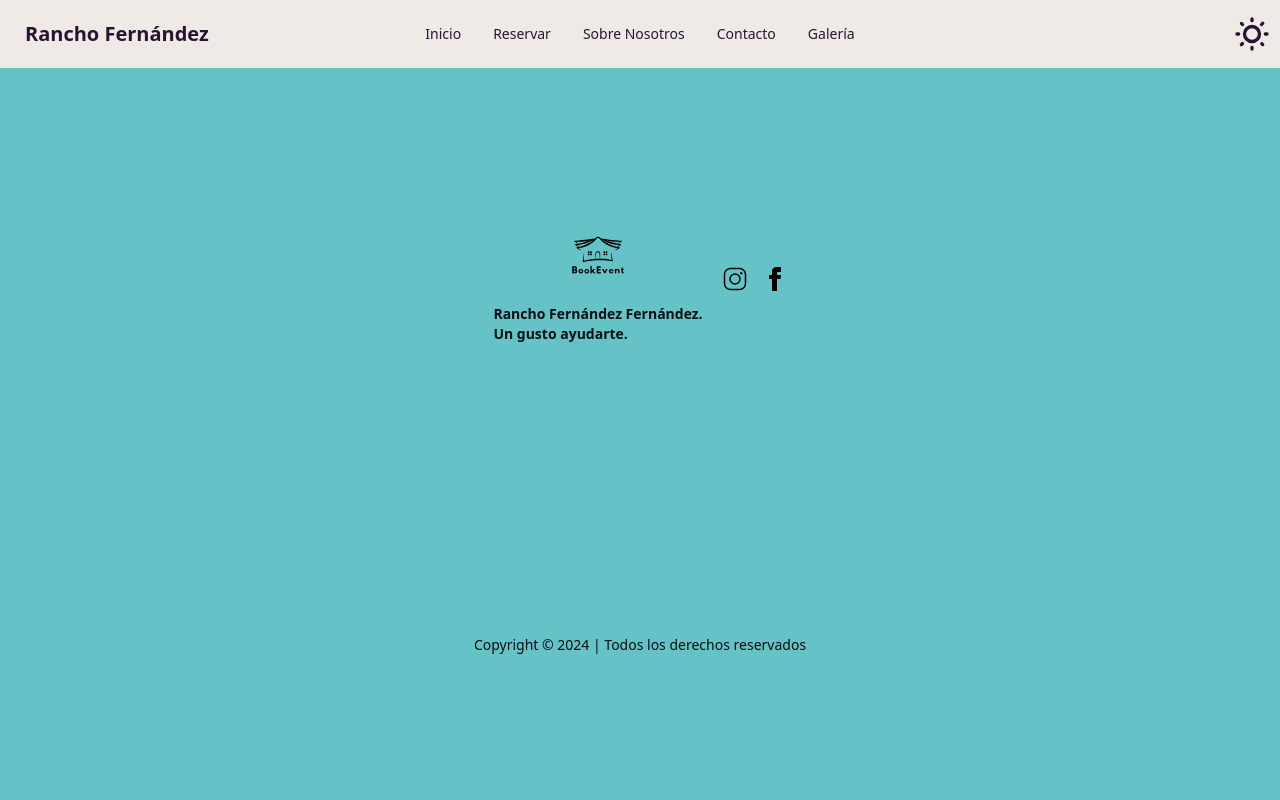
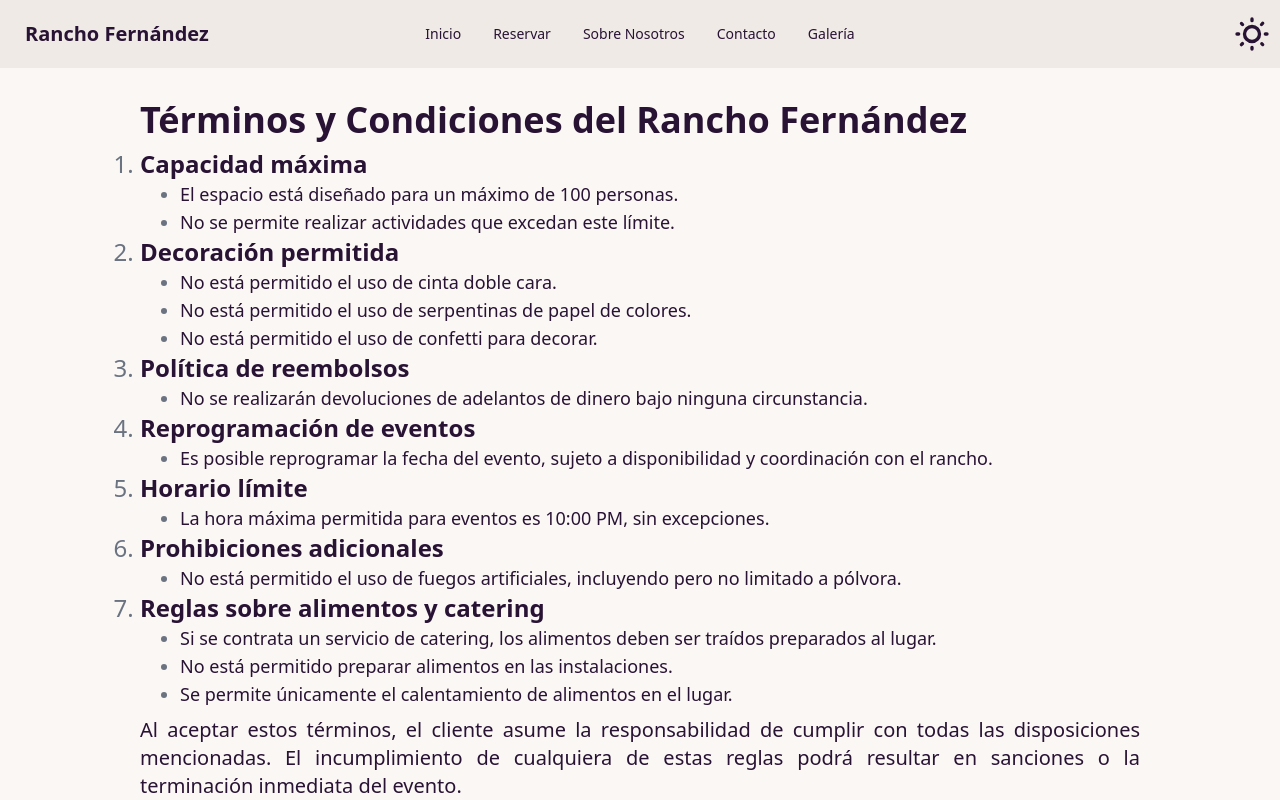
Before and after one commit to mortalcr/BookEvent, a Nuxt app: page /terms in a window 1280 px wide. Shown: the top 800 px of the page. Built offline with nearby package versions, Linux system fonts and the light colour scheme; no server answers; what v-calendar would draw is missing.

Commit message:
feat: add terms and conditions button and page

```diff
--- a/pages/book.vue
+++ b/pages/book.vue
@@ -82,11 +82,12 @@
             </div> -->
             <div class="mb-6">
               <h3 class="font-semibold mb-2">Precio</h3>
-              <p class="text-2xl font-bold">₡{{ values.map((service) => service.price).reduce((acc, price) => acc +
+              <p class="text-2xl font-bold mb-1">₡{{ values.map((service) => service.price).reduce((acc, price) => acc +
                 price, 0) }} CRC <span class="text-sm font-normal text-gray-500">por día</span>
               </p>
+              <p class="text-xs text-gray-500 font-semibold">Precio estimado*</p>
             </div>
-            <div id="paypal-button-container" :hidden="values.length < 1 || disabledDates.includes(formatDate(date))">
+            <div id="paypal-button-container" :hidden="!acceptedTerms || (values.length < 1 || disabledDates.includes(formatDate(date)))">
             </div>
             <div v-if="values.length < 1" role="alert" class="alert alert-error">
               <svg xmlns="http://www.w3.org/2000/svg" class="h-6 w-6 shrink-0 stroke-current" fill="none"
@@ -103,6 +104,12 @@
                   d="M10 14l2-2m0 0l2-2m-2 2l-2-2m2 2l2 2m7-2a9 9 0 11-18 0 9 9 0 0118 0z" />
               </svg>
               <span>La fecha seleccionada no se encuentra disponible.</span>
+            </div>
+            <div class="form-control">
+              <label for="terms" class="label cursor-pointer" :class="{'text-error': !acceptedTerms}">
+                <input class="checkbox me-2" v-model="acceptedTerms" type="checkbox">
+                <p>He leído y acepto los <NuxtLink class="link link-primary" target="_blank" href="/terms">términos y condiciones</NuxtLink>.</p>
+              </label>
             </div>
           </div>
         </div>
@@ -124,6 +131,7 @@ function formatDate(d: Date): string {
 }
 
 
+const acceptedTerms = ref(false);
 const color = useColorMode();
 const date = ref(new Date());
 const guests = ref(1);
--- /dev/null
+++ b/pages/terms.vue
@@ -0,0 +1,122 @@
+<template>
+  <div class="mx-auto p-4">
+    <section id="terms" class="flex flex-col gap-2 p-4">
+      <h1 class="text-4xl font-bold">Términos y Condiciones del Rancho Fernández</h1>
+
+      <ol class="list-decimal">
+        <li class="marker:text-2xl marker:text-gray-500" v-for="(term, idx) in terms" :key="idx">
+          <NuxtLink :id="term.id" :href="`#${term.id}`" class="link link-hover text-2xl font-bold">
+            {{ term.title }}
+          </NuxtLink>
+          <div>
+            <ul class="list-disc pl-10 text-lg">
+              <li class="marker:text-lg" v-for="(condition, jdx) in term.conditions" :key="jdx">
+                <NuxtLink :id="condition.id" :href="`#${condition.id}`">{{ condition.content }}</NuxtLink>
+              </li>
+            </ul>
+          </div>
+        </li>
+      </ol>
+
+      <p class="text-xl max-w-[1000px] text-justify">Al aceptar estos términos, el cliente asume la responsabilidad de
+        cumplir con todas las disposiciones
+        mencionadas. El incumplimiento de cualquiera de estas reglas podrá resultar en sanciones o la terminación
+        inmediata del evento.</p>
+    </section>
+  </div>
+</template>
+<script setup lang="ts">
+const terms = [
+  {
+    "id": "maximum_capacity",
+    "title": "Capacidad máxima",
+    "conditions": [
+      {
+        "id": "maximum_people",
+        "content": "El espacio está diseñado para un máximo de 100 personas."
+      },
+      {
+        "id": "no_exceeding_limit",
+        "content": "No se permite realizar actividades que excedan este límite."
+      }
+    ]
+  },
+  {
+    "id": "decoration_rules",
+    "title": "Decoración permitida",
+    "conditions": [
+      {
+        "id": "no_double_sided_tape",
+        "content": "No está permitido el uso de cinta doble cara."
+      },
+      {
+        "id": "no_colorful_streamers",
+        "content": "No está permitido el uso de serpentinas de papel de colores."
+      },
+      {
+        "id": "no_confetti",
+        "content": "No está permitido el uso de confetti para decorar."
+      }
+    ]
+  },
+  {
+    "id": "refund_policy",
+    "title": "Política de reembolsos",
+    "conditions": [
+      {
+        "id": "no_advance_refunds",
+        "content": "No se realizarán devoluciones de adelantos de dinero bajo ninguna circunstancia."
+      }
+    ]
+  },
+  {
+    "id": "event_rescheduling",
+    "title": "Reprogramación de eventos",
+    "conditions": [
+      {
+        "id": "date_rescheduling",
+        "content": "Es posible reprogramar la fecha del evento, sujeto a disponibilidad y coordinación con el rancho."
+      }
+    ]
+  },
+  {
+    "id": "event_hours",
+    "title": "Horario límite",
+    "conditions": [
+      {
+        "id": "maximum_hour",
+        "content": "La hora máxima permitida para eventos es 10:00 PM, sin excepciones."
+      }
+    ]
+  },
+  {
+    "id": "additional_prohibitions",
+    "title": "Prohibiciones adicionales",
+    "conditions": [
+      {
+        "id": "no_fireworks",
+        "content": "No está permitido el uso de fuegos artificiales, incluyendo pero no limitado a pólvora."
+      }
+    ]
+  },
+  {
+    "id": "catering_rules",
+    "title": "Reglas sobre alimentos y catering",
+    "conditions": [
+      {
+        "id": "prepared_food_only",
+        "content": "Si se contrata un servicio de catering, los alimentos deben ser traídos preparados al lugar."
+      },
+      {
+        "id": "no_food_preparation",
+        "content": "No está permitido preparar alimentos en las instalaciones."
+      },
+      {
+        "id": "heating_allowed",
+        "content": "Se permite únicamente el calentamiento de alimentos en el lugar."
+      }
+    ]
+  }
+];
+
+</script>
```
